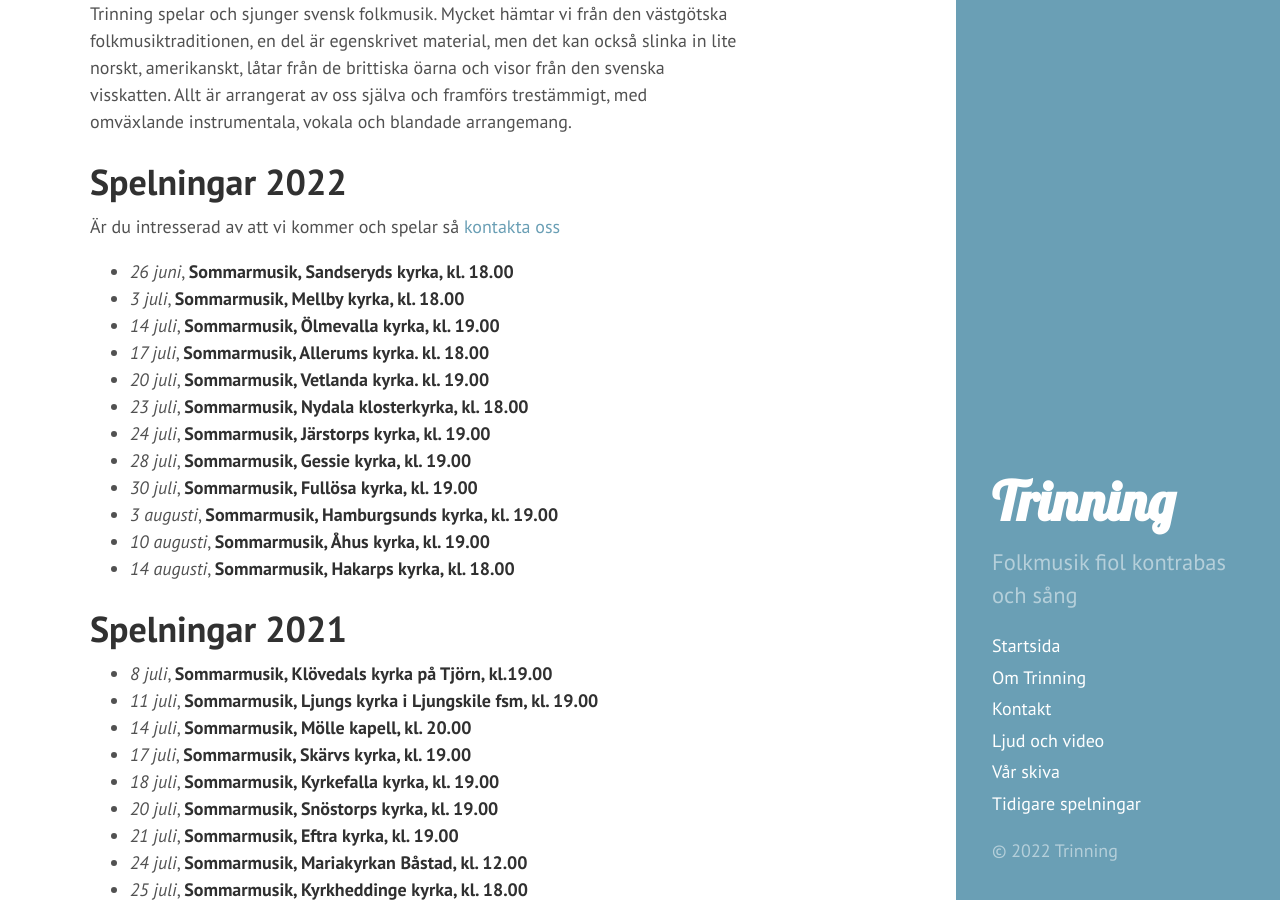
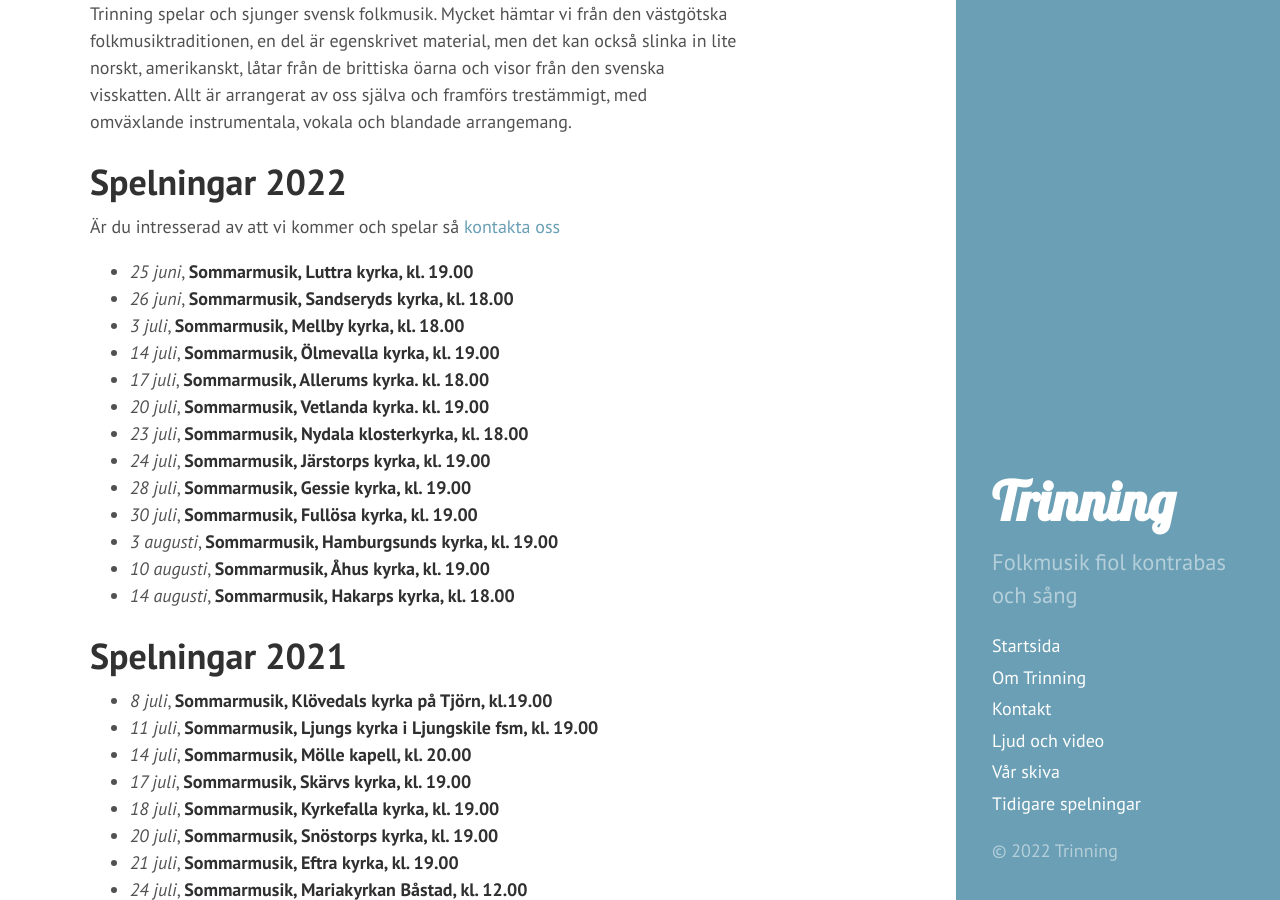
Before and after one commit to trinning/trinning.github.io, a Jekyll site: the page built from index.md, in a window 1280 px wide and 900 px high, scrolled down 435 px. Built offline with Jekyll 4.4.1, drawn with Linux system fonts in a browser that asks for light colours.

Commit message:
uppdaterat spelningar

```diff
--- a/index.md
+++ b/index.md
@@ -14,6 +14,7 @@ in lite norskt, amerikanskt, låtar från de brittiska öarna och visor från de
 # Spelningar 2022
 Är du intresserad av att vi kommer och spelar så [kontakta oss](/kontakt)
 
+* *25 juni*, **Sommarmusik, Luttra kyrka, kl. 19.00**
 * *26 juni*, **Sommarmusik, Sandseryds kyrka, kl. 18.00**
 * *3 juli*, **Sommarmusik, Mellby kyrka, kl. 18.00**
 * *14 juli*, **Sommarmusik, Ölmevalla kyrka, kl. 19.00**
```
